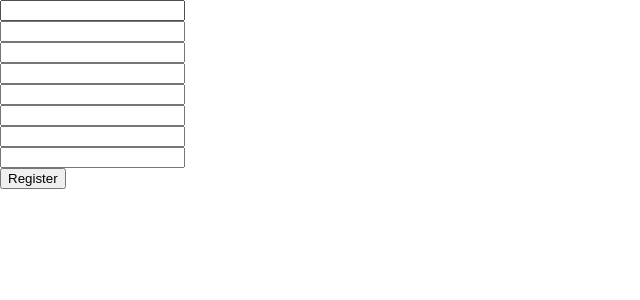
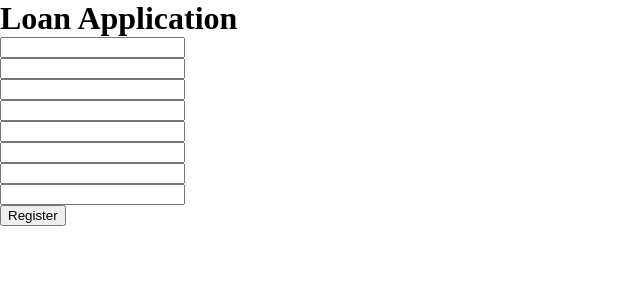
Before and after one commit to tahyd/python_app, a Flask app: page /register in a window 1280 px wide. Shown: the top 300 px of the page, without its empty margins (0-640 px from the left). Run offline with Flask 3, Linux system fonts and the light colour scheme.

Commit message:
title added in register page

```diff
--- a/templates/register.html
+++ b/templates/register.html
@@ -9,6 +9,7 @@
 <body>
 
       <div class="container">
+        <h1>Loan Application</h1>
         <div class="row">
             <div class="register-form">
                 <form action="">
```
